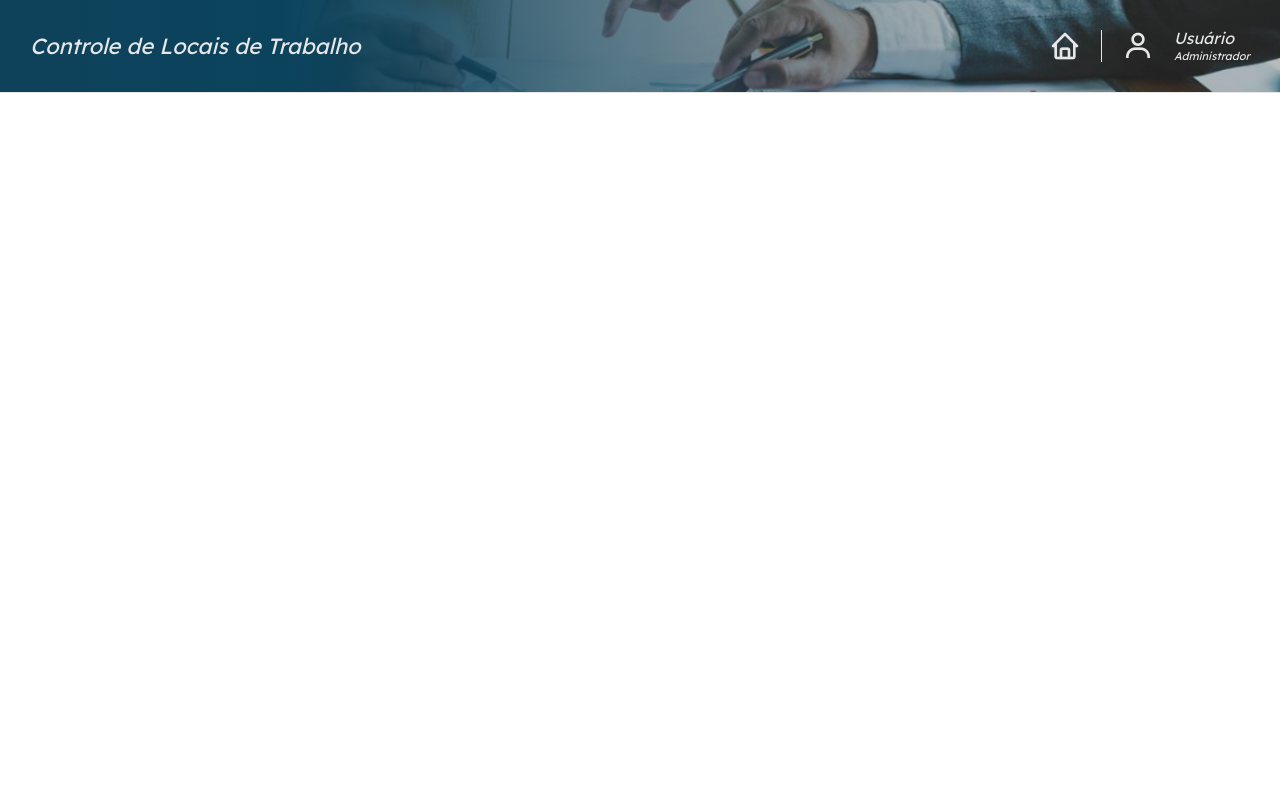
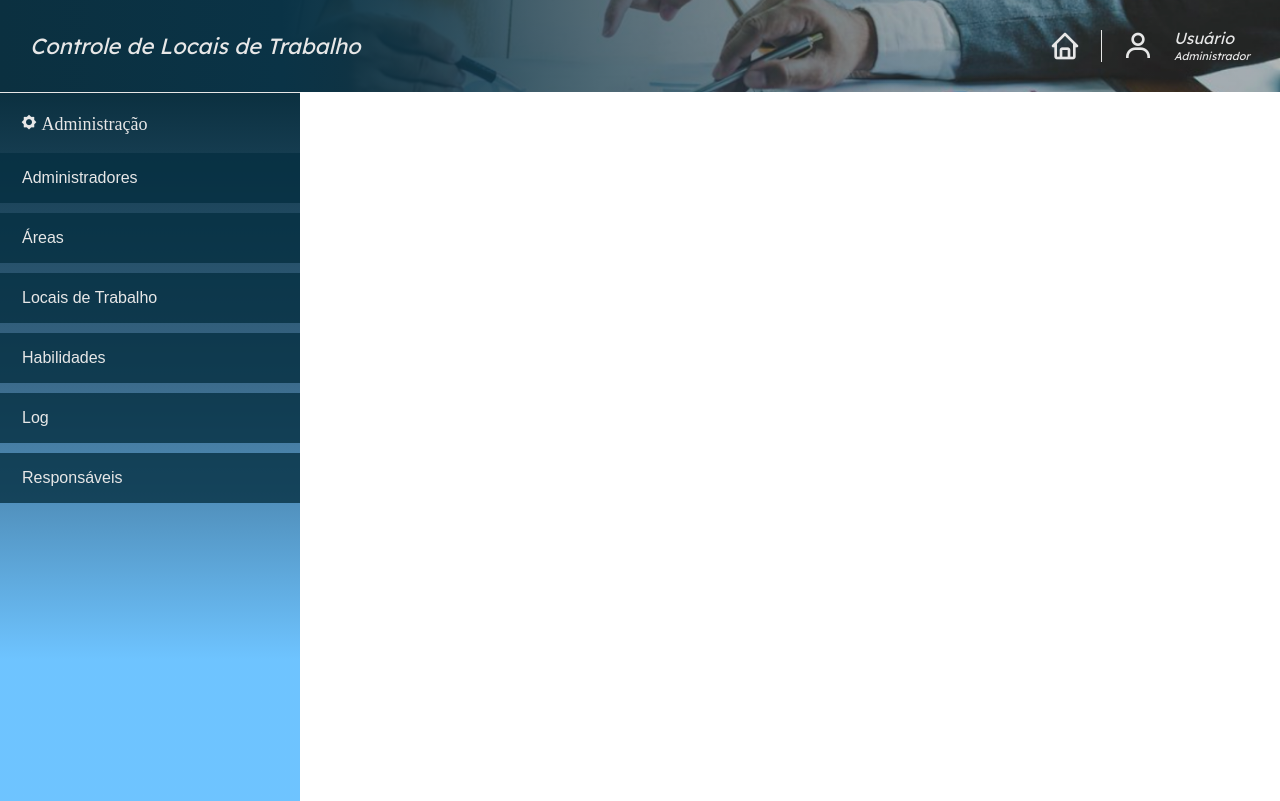
Before and after one commit to Gabrielhidro/Obuc-Frontend-test, a plain HTML site: page index.html in a window 1280 px wide. Drawn offline with nearby package versions, Linux system fonts and the light colour scheme.

Commit message:
Create sidebar nav

```diff
--- a/index.html
+++ b/index.html
@@ -21,9 +21,10 @@
   <!--  Tittle  -->
   <title>Obuc Challenge</title>
 </head>
+<h2></h2>
 
 <body>
-  <header>
+  <header class="header">
     <h1>
       Controle de Locais de Trabalho
     </h1>
@@ -36,6 +37,22 @@
       </div>
     </div>
   </header>
+
+  <aside class="sidebar">
+    <h2>
+      <i class='bx bxs-brightness'></i>
+      Administração
+    </h2>
+    <nav>
+      <button>Administradores</button>
+      <button>Áreas</button>
+      <button>Locais de Trabalho</button>
+      <button>Habilidades</button>
+      <button>Log</button>
+      <button>Responsáveis</button>
+    </nav>
+  </aside>
+
 </body>
 
 </html>
--- a/styles/global.css
+++ b/styles/global.css
@@ -3,4 +3,5 @@ html{
 
 
   font-size: 62.5%;
+  font-family: -webkit-pictograph;
 }
--- a/styles/style.css
+++ b/styles/style.css
@@ -1,8 +1,11 @@
-header {
+/* header.header */
+
+header.header {
   background:  linear-gradient(
-    to right, rgb(14 66 90) 0%,
-    rgb(11 67 93) 22%,
-    rgb(0 0 0 / 17%) 80% ),
+    to right,
+    rgb(11 48 64) 0%,
+    rgb(10 51 70) 22%,
+    rgb(0, 0, 0, 0.2) 80% ),
     url(/assets/bg-header.png) no-repeat center 100%;
 
   display: flex;
@@ -10,33 +13,32 @@ header {
   justify-content: space-between;
   background-size: cover;
   padding: 3rem 3rem;
-  border-bottom: 1px solid var(--white-medium);
 }
 
-header h1 {
+header.header h1 {
   color: var(--white-medium);
   font-size: 2.2rem;
   font-style: italic;
   font-family: 'Lexend', sans-serif;
 }
 
-header .login-icons {
+header.header .login-icons {
   display: flex;
   color: var(--white-medium);
   gap: 2rem;
 }
 
-header .login-icons i {
+header.header .login-icons i {
   font-size: 3.2rem;
   display: flex;
 }
 
-header .login-icons i + i {
+header.header .login-icons i + i {
   border-left: 1px solid var(--white-medium);
   padding-left: 2rem;
 }
 
-header .login-icons .login-info {
+header.header .login-icons .login-info {
   display: flex;
   flex-direction: column;
   justify-content: space-between;
@@ -44,10 +46,47 @@ header .login-icons .login-info {
   font-family: 'Lexend', sans-serif;
 }
 
-header .login-icons .login-info h3 {
+header.header .login-icons .login-info h3 {
   font-size: 1.6rem;
 }
 
-header .login-icons .login-info p {
+header.header .login-icons .login-info p {
   font-size: 1.1rem;
 }
+
+/* Sidebar */
+
+aside.sidebar {
+  height: calc(100vh - 92.22px);
+  background: linear-gradient(
+    to bottom,
+    rgb(11 48 64) 0%,
+    rgb(9 67 107 / 80%) 40%,
+    rgb(21 159 255 / 62%) 80% );
+  border-top: 1px solid var(--white-medium);
+
+
+  width: 300px;
+}
+
+aside.sidebar h2 {
+  font-size: 1.8rem;
+  color: var(--white-medium);
+  padding: 2rem;
+}
+
+aside.sidebar nav {
+  display: flex;
+  flex-direction: column;
+  gap: 1rem;
+}
+
+aside.sidebar nav button{
+  width: 100%;
+  border: none;
+  font-size: 1.6rem;
+  text-align: left;
+  padding: 1.6rem 2.2rem;
+  background: rgb(5 47 65 / 78%);
+  color: var(--white-medium);
+}
```
